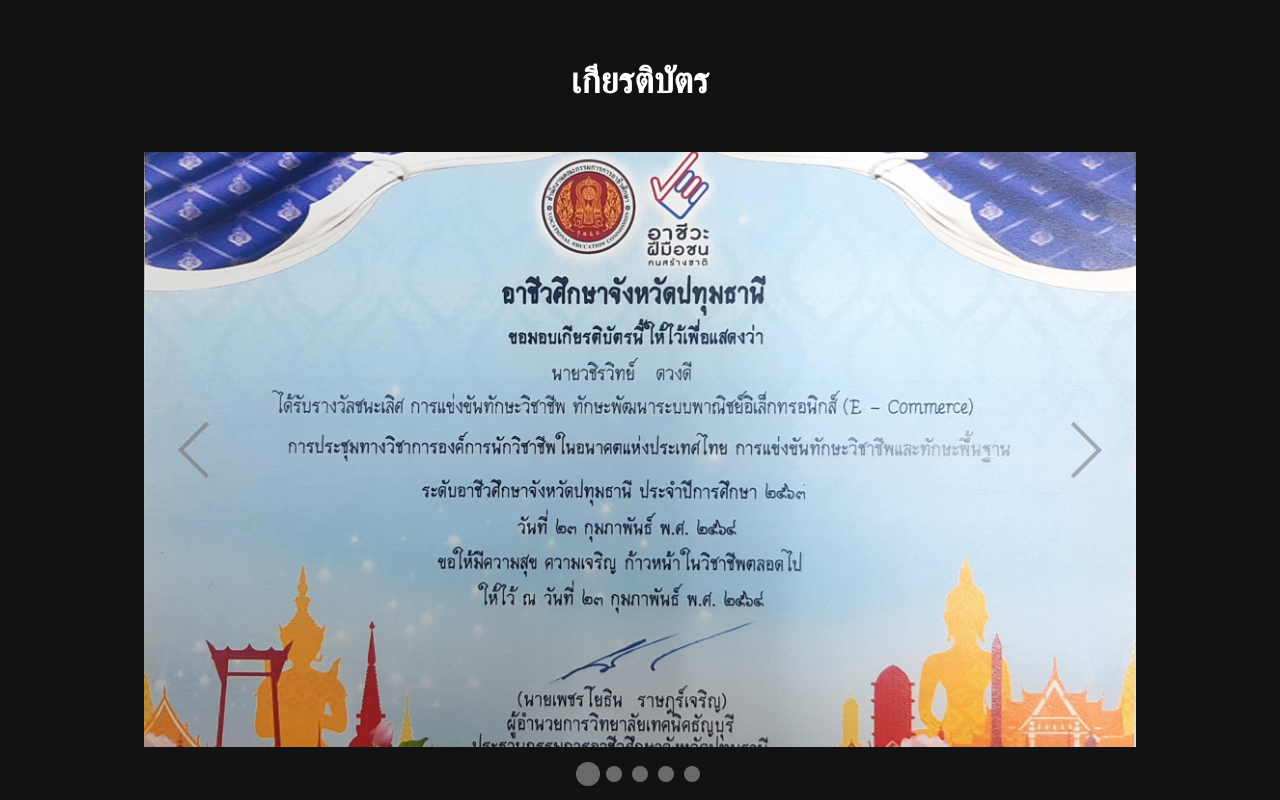
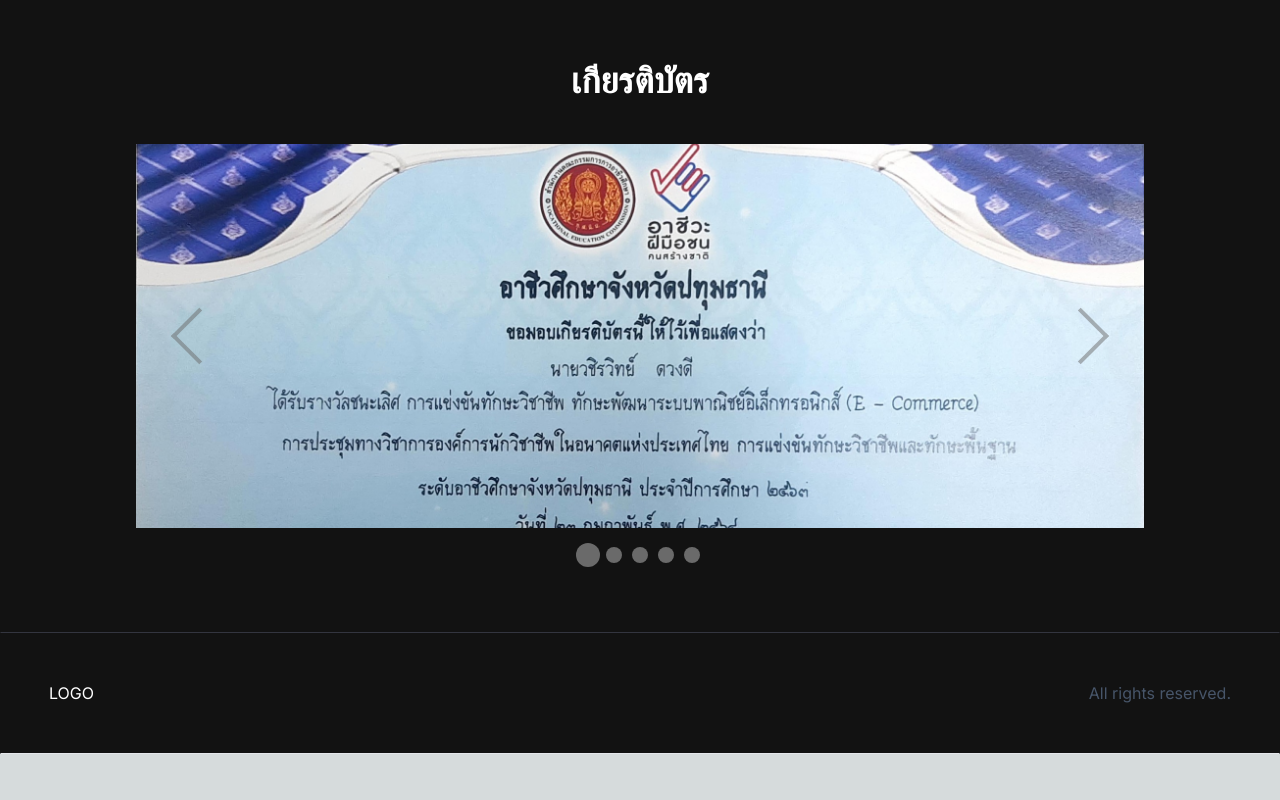
Before and after one commit to Mosquito5142/portfolioMO, a Next.js app: page /en in a window 1280 px wide. Shown: the part 2460-3260 px from the top of the page. After the commit the page ends 3214 px from the top, so only its background shows below. Built offline with nearby package versions, Linux system fonts and the light colour scheme.

Commit message:
Update Certificateimage.jsx

```diff
--- a/src/app/[locale]/components/Certificateimage.jsx
+++ b/src/app/[locale]/components/Certificateimage.jsx
@@ -4,8 +4,11 @@
 
 export default function CertificateImage() {
   return (
-    <div className="max-w-screen-lg mx-auto p-4">
-      <AwesomeSlider animation="cubeAnimation" className="h-full">
+    <div className="max-w-full sm:max-w-screen-sm md:max-w-screen-md lg:max-w-screen-lg xl:max-w-screen-xl 2xl:max-w-screen-2xl mx-auto p-2">
+      <AwesomeSlider
+        animation="cubeAnimation"
+        className="w-full h-64 sm:h-96 md:h-128 lg:h-160 xl:h-192 2xl:h-224"
+      >
         <div data-src="/images/certficate-img/สื่อ.jpeg" />
         <div data-src="/images/certficate-img/สื่อ2.jpeg" />
         <div data-src="/images/certficate-img/สื่อ3.jpeg" />
```
